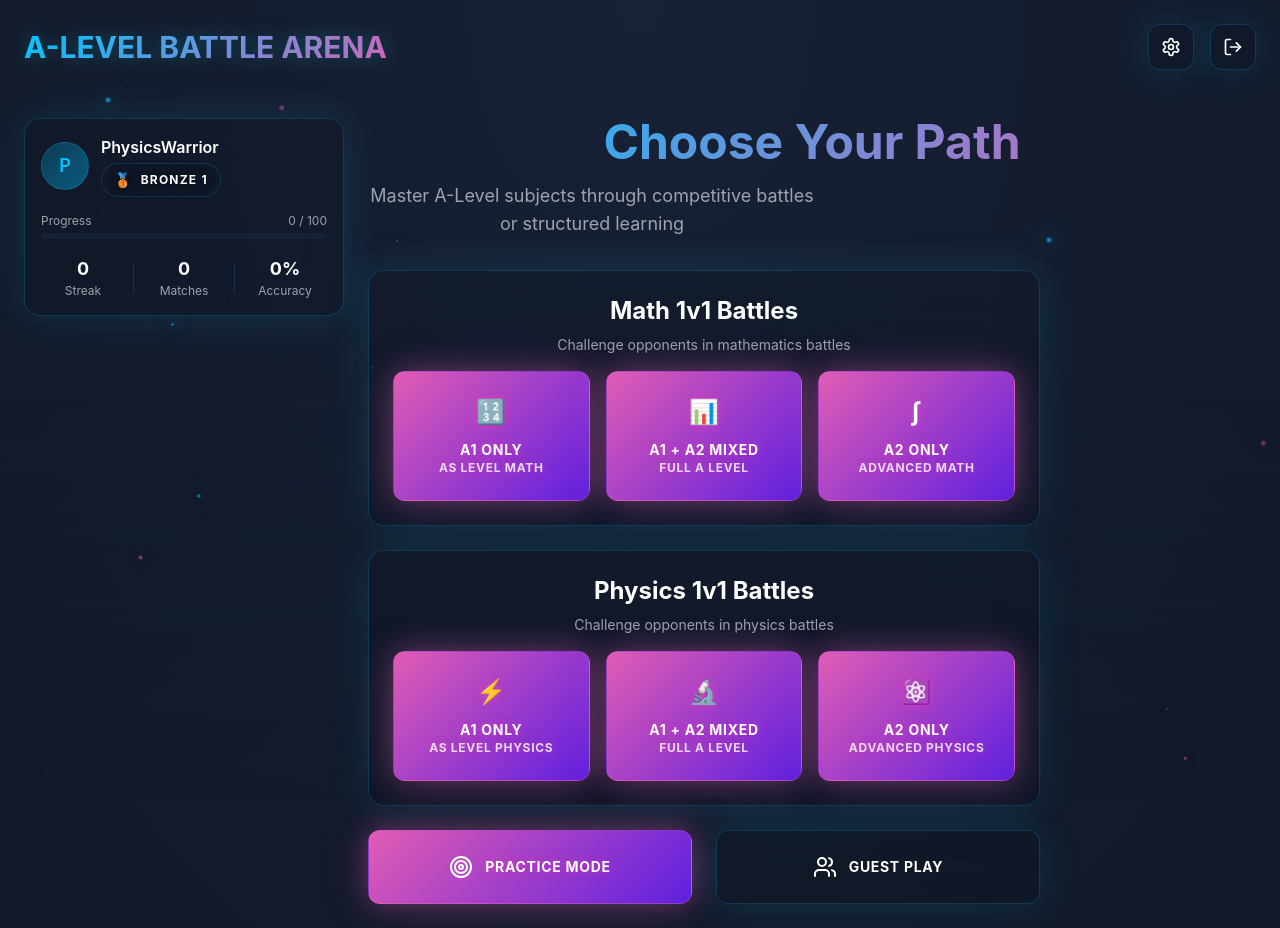
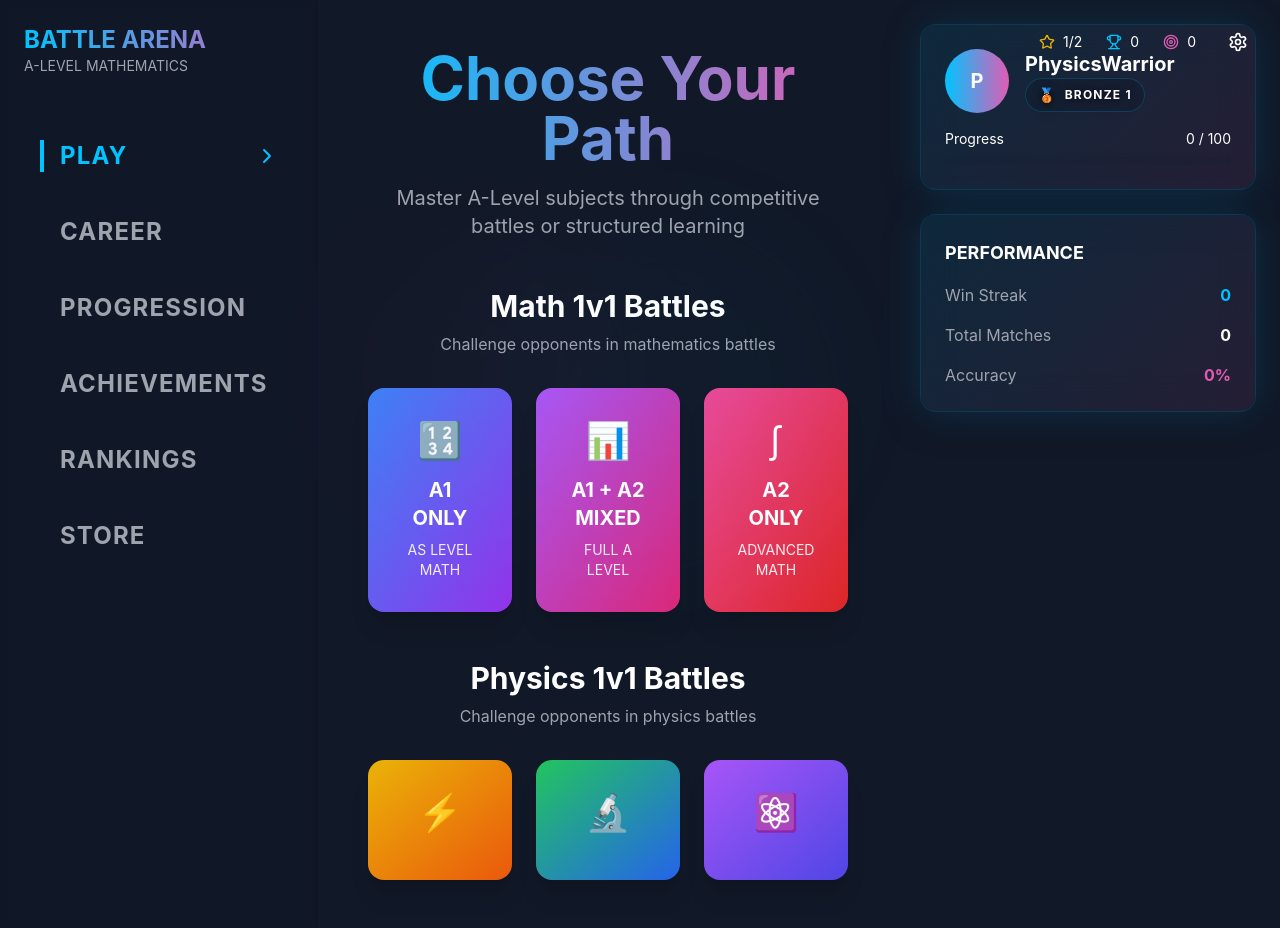
Before and after one commit to EatWheat-25/physics-duel-dash, a React (Vite) app: page / in a window 1280 px wide. Built offline with nearby package versions, Linux system fonts and the light colour scheme.

Commit message:
Revert homepage changes

```diff
--- a/src/components/Dashboard.tsx
+++ b/src/components/Dashboard.tsx
@@ -1,10 +1,8 @@
-import React from 'react';
+import React, { useState } from 'react';
 import { motion } from 'framer-motion';
-import { Settings, LogOut, Edit, Play, Users, Target, BookOpen, Zap, Swords, Trophy } from 'lucide-react';
+import { Settings, LogOut, Play, Users, Target, BookOpen, Trophy, Star, ChevronRight, User, Bell } from 'lucide-react';
 import CyberBackground from './CyberBackground';
 import RankBadge from './RankBadge';
-import RankProgressBar from './RankProgressBar';
-import RankHistory from './RankHistory';
 import { UserRankData } from '@/types/ranking';
 
 interface DashboardProps {
@@ -15,256 +13,266 @@ interface DashboardProps {
 }
 
 const Dashboard: React.FC<DashboardProps> = ({ onStartBattle, onStartMathBattle, onStartPhysicsBattle, userData }) => {
+  const [selectedTab, setSelectedTab] = useState("PLAY");
+
+  const mainMenuItems = [
+    { id: "PLAY", label: "PLAY" },
+    { id: "CAREER", label: "CAREER" },
+    { id: "BATTLEPASS", label: "PROGRESSION" },
+    { id: "COLLECTION", label: "ACHIEVEMENTS" },
+    { id: "AGENTS", label: "RANKINGS" },
+    { id: "STORE", label: "STORE" }
+  ];
+
+  const gameModes = [
+    {
+      id: "A1",
+      title: "A1 ONLY",
+      subtitle: "AS LEVEL MATH",
+      icon: "🔢",
+      gradient: "from-blue-500 to-purple-600"
+    },
+    {
+      id: "A2",
+      title: "A1 + A2 MIXED",
+      subtitle: "FULL A LEVEL",
+      icon: "📊",
+      gradient: "from-purple-500 to-pink-600"
+    },
+    {
+      id: "A2_ONLY",
+      title: "A2 ONLY",
+      subtitle: "ADVANCED MATH",
+      icon: "∫",
+      gradient: "from-pink-500 to-red-600"
+    }
+  ];
+
+  const physicsMode = [
+    { id: "A1", icon: "⚡", gradient: "from-yellow-500 to-orange-600" },
+    { id: "A2", icon: "🔬", gradient: "from-green-500 to-blue-600" },
+    { id: "A2_ONLY", icon: "⚛️", gradient: "from-purple-500 to-indigo-600" }
+  ];
+
   return (
-    <div className="min-h-screen relative">
-      <CyberBackground />
-
-      {/* Top Navigation */}
-      <nav className="relative z-10 flex justify-between items-center p-6">
-        <motion.h1
-          initial={{ opacity: 0, x: -20 }}
-          animate={{ opacity: 1, x: 0 }}
-          className="text-3xl font-bold"
-          style={{
-            background: 'var(--gradient-cyber)',
-            WebkitBackgroundClip: 'text',
-            WebkitTextFillColor: 'transparent',
-            backgroundClip: 'text',
-            textShadow: '0 0 20px rgba(0, 229, 255, 0.3)'
-          }}
-        >
-          A-LEVEL BATTLE ARENA
-        </motion.h1>
-
-        <div className="flex items-center gap-4">
-          <button className="p-3 rounded-xl glassmorphism hover:bg-white/10 transition-all duration-300 group">
-            <Settings className="w-5 h-5 group-hover:rotate-90 transition-transform duration-300" />
-          </button>
-          <button className="p-3 rounded-xl glassmorphism hover:bg-red-500/20 transition-all duration-300">
-            <LogOut className="w-5 h-5" />
+    <div className="min-h-screen bg-background text-foreground overflow-hidden">
+      {/* Top Right Stats */}
+      <div className="absolute top-6 right-6 z-50 flex items-center gap-6 text-sm">
+        <div className="flex items-center gap-2">
+          <Star className="w-4 h-4 text-yellow-500" />
+          <span>1/2</span>
+        </div>
+        <div className="flex items-center gap-2">
+          <Trophy className="w-4 h-4 text-primary" />
+          <span>{userData.currentPoints}</span>
+        </div>
+        <div className="flex items-center gap-2">
+          <Target className="w-4 h-4 text-accent" />
+          <span>{userData.accuracy}</span>
+        </div>
+        <button className="p-2 hover:bg-muted/20 rounded transition-colors">
+          <Settings className="w-5 h-5" />
         </button>
       </div>
-      </nav>
 
-      <div className="relative z-10 flex flex-col md:flex-row gap-6 p-6 max-w-7xl mx-auto">
-        {/* Compact Left Sidebar - Player Summary */}
+      {/* Background Effects */}
+      <div className="absolute inset-0 opacity-20">
+        <div className="absolute top-1/4 right-1/3 w-96 h-96 bg-primary/10 rounded-full blur-3xl"></div>
+        <div className="absolute bottom-1/3 left-1/4 w-80 h-80 bg-accent/10 rounded-full blur-3xl"></div>
+      </div>
+
+      <div className="flex min-h-screen">
+        {/* Left Navigation - Valorant Style */}
+        <div className="w-80 bg-card/10 backdrop-blur-sm border-r border-border/20 flex flex-col p-6">
+          {/* Logo */}
+          <div className="mb-12">
+            <h1 className="text-2xl font-bold bg-gradient-to-r from-primary to-accent bg-clip-text text-transparent">
+              BATTLE ARENA
+            </h1>
+            <p className="text-muted-foreground text-sm">A-LEVEL MATHEMATICS</p>
+          </div>
+
+          {/* Navigation Menu */}
+          <div className="flex-1 space-y-3">
+            {mainMenuItems.map((item, index) => (
+              <motion.button
+                key={item.id}
+                initial={{ x: -50, opacity: 0 }}
+                animate={{ x: 0, opacity: 1 }}
+                transition={{ duration: 0.5, delay: index * 0.1 }}
+                onClick={() => setSelectedTab(item.id)}
+                className={`w-full text-left p-4 text-2xl font-bold tracking-wider transition-all duration-300 relative group ${
+                  selectedTab === item.id
+                    ? 'text-primary'
+                    : 'text-muted-foreground hover:text-foreground'
+                }`}
+              >
+                <div className="flex items-center gap-4">
+                  <div className={`w-1 h-8 transition-all duration-300 ${
+                    selectedTab === item.id ? 'bg-primary' : 'bg-transparent'
+                  }`} />
+                  {item.label}
+                </div>
+                {selectedTab === item.id && (
                   <motion.div
-          initial={{ opacity: 0, x: -30 }}
-          animate={{ opacity: 1, x: 0 }}
-          transition={{ delay: 0.2 }}
-          className="w-full md:w-80 md:max-w-80"
+                    layoutId="activeMenuItem"
+                    className="absolute right-4 top-1/2 -translate-y-1/2"
                   >
-          {/* Compact Player Summary Card */}
-          <div className="glassmorphism rounded-2xl p-4 hover:shadow-lg transition-all duration-300 hover:-translate-y-1 max-h-64">
-            {/* Avatar + Username + Rank */}
-            <div className="flex items-center gap-3 mb-4">
-              <div className="w-12 h-12 rounded-full flex items-center justify-center text-lg font-semibold bg-gradient-to-br from-primary/20 to-primary/40 border border-primary/20">
-                <span className="text-primary">
-                  {userData.avatar || userData.username.charAt(0).toUpperCase()}
-                </span>
+                    <ChevronRight className="w-6 h-6 text-primary" />
+                  </motion.div>
+                )}
+              </motion.button>
+            ))}
           </div>
-              <div className="flex-1 min-w-0">
-                <h3 className="text-base font-semibold truncate">{userData.username}</h3>
-                <div className="mt-1">
+        </div>
+
+        {/* Main Content Area */}
+        <div className="flex-1 flex flex-col p-12">
+          {selectedTab === "PLAY" && (
+            <>
+              {/* Header */}
+              <motion.div
+                initial={{ y: -30, opacity: 0 }}
+                animate={{ y: 0, opacity: 1 }}
+                transition={{ duration: 0.8 }}
+                className="text-center mb-12"
+              >
+                <h2 className="text-6xl font-bold mb-4 bg-gradient-to-r from-primary to-accent bg-clip-text text-transparent">
+                  Choose Your Path
+                </h2>
+                <p className="text-xl text-muted-foreground max-w-2xl mx-auto">
+                  Master A-Level subjects through competitive battles or structured learning
+                </p>
+              </motion.div>
+
+              {/* Math 1v1 Battles */}
+              <motion.div
+                initial={{ y: 30, opacity: 0 }}
+                animate={{ y: 0, opacity: 1 }}
+                transition={{ duration: 0.8, delay: 0.2 }}
+                className="mb-12"
+              >
+                <h3 className="text-3xl font-bold mb-2 text-center">Math 1v1 Battles</h3>
+                <p className="text-muted-foreground text-center mb-8">Challenge opponents in mathematics battles</p>
+
+                <div className="grid grid-cols-3 gap-6 max-w-4xl mx-auto">
+                  {gameModes.map((mode, index) => (
+                    <motion.button
+                      key={mode.id}
+                      initial={{ y: 50, opacity: 0 }}
+                      animate={{ y: 0, opacity: 1 }}
+                      transition={{ duration: 0.6, delay: 0.3 + index * 0.1 }}
+                      onClick={() => onStartMathBattle(mode.id as 'A1' | 'A2_ONLY' | 'A2')}
+                      className={`p-8 rounded-2xl bg-gradient-to-br ${mode.gradient} text-white hover:scale-105 transition-all duration-300 shadow-xl`}
+                      whileHover={{ y: -5 }}
+                      whileTap={{ scale: 0.95 }}
+                    >
+                      <div className="text-4xl mb-4">{mode.icon}</div>
+                      <h4 className="text-xl font-bold mb-2">{mode.title}</h4>
+                      <p className="text-sm opacity-90">{mode.subtitle}</p>
+                    </motion.button>
+                  ))}
+                </div>
+              </motion.div>
+
+              {/* Physics 1v1 Battles */}
+              <motion.div
+                initial={{ y: 30, opacity: 0 }}
+                animate={{ y: 0, opacity: 1 }}
+                transition={{ duration: 0.8, delay: 0.4 }}
+              >
+                <h3 className="text-3xl font-bold mb-2 text-center">Physics 1v1 Battles</h3>
+                <p className="text-muted-foreground text-center mb-8">Challenge opponents in physics battles</p>
+
+                <div className="grid grid-cols-3 gap-6 max-w-4xl mx-auto">
+                  {physicsMode.map((mode, index) => (
+                    <motion.button
+                      key={mode.id}
+                      initial={{ y: 50, opacity: 0 }}
+                      animate={{ y: 0, opacity: 1 }}
+                      transition={{ duration: 0.6, delay: 0.5 + index * 0.1 }}
+                      onClick={() => onStartPhysicsBattle(mode.id as 'A1' | 'A2_ONLY' | 'A2')}
+                      className={`p-8 rounded-2xl bg-gradient-to-br ${mode.gradient} text-white hover:scale-105 transition-all duration-300 shadow-xl`}
+                      whileHover={{ y: -5 }}
+                      whileTap={{ scale: 0.95 }}
+                    >
+                      <div className="text-4xl mb-4">{mode.icon}</div>
+                    </motion.button>
+                  ))}
+                </div>
+              </motion.div>
+            </>
+          )}
+
+          {selectedTab !== "PLAY" && (
+            <div className="flex-1 flex items-center justify-center">
+              <div className="text-center">
+                <h3 className="text-3xl font-bold mb-4 text-muted-foreground">Coming Soon</h3>
+                <p className="text-lg text-muted-foreground">{selectedTab} section is under development</p>
+              </div>
+            </div>
+          )}
+        </div>
+
+        {/* Right Panel */}
+        <div className="w-96 p-6 space-y-6">
+          {/* Player Info */}
+          <motion.div
+            initial={{ x: 50, opacity: 0 }}
+            animate={{ x: 0, opacity: 1 }}
+            transition={{ duration: 0.8, delay: 0.2 }}
+            className="cyber-card p-6"
+          >
+            <div className="flex items-center gap-4 mb-4">
+              <div className="w-16 h-16 rounded-full bg-gradient-to-r from-primary to-accent flex items-center justify-center text-xl font-bold">
+                {userData.username.charAt(0).toUpperCase()}
+              </div>
+              <div>
+                <h3 className="text-xl font-bold">{userData.username}</h3>
                 <RankBadge rank={userData.currentRank} size="sm" />
               </div>
             </div>
-            </div>
 
-            {/* Thin Progress Bar */}
-            <div className="mb-4">
-              <div className="flex items-center justify-between text-xs text-muted-foreground mb-1">
+            <div className="space-y-2">
+              <div className="flex justify-between text-sm">
                 <span>Progress</span>
                 <span>{userData.currentPoints} / 100</span>
               </div>
-              <div className="h-1.5 bg-muted rounded-full overflow-hidden">
+              <div className="w-full bg-muted/20 rounded h-2">
                 <motion.div
-                  className="h-full bg-gradient-to-r from-primary to-primary/80 rounded-full"
+                  className="h-full bg-gradient-to-r from-primary to-accent rounded"
                   initial={{ width: 0 }}
                   animate={{ width: `${userData.currentPoints}%` }}
-                  transition={{ duration: 1, delay: 0.5 }}
+                  transition={{ duration: 1.2, delay: 0.8 }}
                 />
-              </div>
-            </div>
-
-            {/* Mini Stats Row */}
-            <div className="flex items-center justify-between text-center">
-              <div className="flex-1">
-                <div className="text-lg font-bold">{userData.winStreak}</div>
-                <div className="text-xs text-muted-foreground">Streak</div>
-              </div>
-              <div className="w-px h-8 bg-border mx-2" />
-              <div className="flex-1">
-                <div className="text-lg font-bold">{userData.totalMatches}</div>
-                <div className="text-xs text-muted-foreground">Matches</div>
-              </div>
-              <div className="w-px h-8 bg-border mx-2" />
-              <div className="flex-1">
-                <div className="text-lg font-bold">{userData.accuracy}%</div>
-                <div className="text-xs text-muted-foreground">Accuracy</div>
-              </div>
               </div>
             </div>
           </motion.div>
 
-        {/* Right Panel - Choose Your Path */}
+          {/* Stats */}
           <motion.div
-          initial={{ opacity: 0, x: 30 }}
-          animate={{ opacity: 1, x: 0 }}
-          transition={{ delay: 0.4 }}
-          className="flex-1 flex flex-col justify-center space-y-8"
+            initial={{ x: 50, opacity: 0 }}
+            animate={{ x: 0, opacity: 1 }}
+            transition={{ duration: 0.8, delay: 0.4 }}
+            className="cyber-card p-6"
           >
-          <div className="text-center space-y-4">
-            <h2 className="text-5xl font-bold mb-4" style={{
-              background: 'var(--gradient-cyber)',
-              WebkitBackgroundClip: 'text',
-              WebkitTextFillColor: 'transparent',
-              backgroundClip: 'text'
-            }}>
-              Choose Your Path
-            </h2>
-            <p className="text-muted-foreground text-lg max-w-md">
-              Master A-Level subjects through competitive battles or structured learning
-            </p>
+            <h4 className="text-lg font-bold mb-4">PERFORMANCE</h4>
+            <div className="space-y-4">
+              <div className="flex justify-between">
+                <span className="text-muted-foreground">Win Streak</span>
+                <span className="font-bold text-primary">{userData.winStreak}</span>
               </div>
-
-          {/* Game Mode Options */}
-          <div className="space-y-6 w-full max-w-2xl">
-
-            {/* Math 1v1 Battles Section */}
-            <motion.div
-              initial={{ opacity: 0, y: 20 }}
-              animate={{ opacity: 1, y: 0 }}
-              transition={{ delay: 0.6 }}
-              className="glassmorphism rounded-2xl p-6 space-y-4"
-            >
-              <div className="text-center mb-4">
-                <h3 className="text-2xl font-bold text-foreground mb-2">Math 1v1 Battles</h3>
-                <p className="text-sm text-muted-foreground">Challenge opponents in mathematics battles</p>
+              <div className="flex justify-between">
+                <span className="text-muted-foreground">Total Matches</span>
+                <span className="font-bold">{userData.totalMatches}</span>
               </div>
-
-              <div className="grid grid-cols-1 md:grid-cols-3 gap-4">
-                {/* A1 Only */}
-                <motion.button
-                  onClick={() => onStartMathBattle('A1')}
-                  className="cyber-button-neon flex flex-col items-center gap-3 py-6 px-4"
-                  whileHover={{ scale: 1.02 }}
-                  whileTap={{ scale: 0.98 }}
-                >
-                  <div className="text-2xl">🔢</div>
-                  <div className="text-center">
-                    <div className="font-bold text-sm">A1 Only</div>
-                    <div className="text-xs opacity-80">AS Level Math</div>
-                  </div>
-                </motion.button>
-
-                {/* A1 + A2 Mixed */}
-                <motion.button
-                  onClick={() => onStartMathBattle('A2')}
-                  className="cyber-button-neon flex flex-col items-center gap-3 py-6 px-4"
-                  whileHover={{ scale: 1.02 }}
-                  whileTap={{ scale: 0.98 }}
-                >
-                  <div className="text-2xl">📊</div>
-                  <div className="text-center">
-                    <div className="font-bold text-sm">A1 + A2 Mixed</div>
-                    <div className="text-xs opacity-80">Full A Level</div>
-                  </div>
-                </motion.button>
-
-                {/* A2 Only */}
-                <motion.button
-                  onClick={() => onStartMathBattle('A2_ONLY')}
-                  className="cyber-button-neon flex flex-col items-center gap-3 py-6 px-4"
-                  whileHover={{ scale: 1.02 }}
-                  whileTap={{ scale: 0.98 }}
-                >
-                  <div className="text-2xl">∫</div>
-                  <div className="text-center">
-                    <div className="font-bold text-sm">A2 Only</div>
-                    <div className="text-xs opacity-80">Advanced Math</div>
-                  </div>
-                </motion.button>
-              </div>
-            </motion.div>
-
-            {/* Physics 1v1 Battles Section */}
-            <motion.div
-              initial={{ opacity: 0, y: 20 }}
-              animate={{ opacity: 1, y: 0 }}
-              transition={{ delay: 0.8 }}
-              className="glassmorphism rounded-2xl p-6 space-y-4"
-            >
-              <div className="text-center mb-4">
-                <h3 className="text-2xl font-bold text-foreground mb-2">Physics 1v1 Battles</h3>
-                <p className="text-sm text-muted-foreground">Challenge opponents in physics battles</p>
-              </div>
-
-              <div className="grid grid-cols-1 md:grid-cols-3 gap-4">
-                {/* A1 Only */}
-                <motion.button
-                  onClick={() => onStartPhysicsBattle('A1')}
-                  className="cyber-button-neon flex flex-col items-center gap-3 py-6 px-4"
-                  whileHover={{ scale: 1.02 }}
-                  whileTap={{ scale: 0.98 }}
-                >
-                  <div className="text-2xl">⚡</div>
-                  <div className="text-center">
-                    <div className="font-bold text-sm">A1 Only</div>
-                    <div className="text-xs opacity-80">AS Level Physics</div>
-                  </div>
-                </motion.button>
-
-                {/* A1 + A2 Mixed */}
-                <motion.button
-                  onClick={() => onStartPhysicsBattle('A2')}
-                  className="cyber-button-neon flex flex-col items-center gap-3 py-6 px-4"
-                  whileHover={{ scale: 1.02 }}
-                  whileTap={{ scale: 0.98 }}
-                >
-                  <div className="text-2xl">🔬</div>
-                  <div className="text-center">
-                    <div className="font-bold text-sm">A1 + A2 Mixed</div>
-                    <div className="text-xs opacity-80">Full A Level</div>
-                  </div>
-                </motion.button>
-
-                {/* A2 Only */}
-                <motion.button
-                  onClick={() => onStartPhysicsBattle('A2_ONLY')}
-                  className="cyber-button-neon flex flex-col items-center gap-3 py-6 px-4"
-                  whileHover={{ scale: 1.02 }}
-                  whileTap={{ scale: 0.98 }}
-                >
-                  <div className="text-2xl">⚛️</div>
-                  <div className="text-center">
-                    <div className="font-bold text-sm">A2 Only</div>
-                    <div className="text-xs opacity-80">Advanced Physics</div>
-                  </div>
-                </motion.button>
-              </div>
-            </motion.div>
-
-            <div className="grid grid-cols-2 gap-6">
-              <motion.button
-                className="cyber-button-neon flex items-center justify-center gap-3 py-6"
-                whileHover={{ scale: 1.02 }}
-                whileTap={{ scale: 0.98 }}
-              >
-                <Target className="w-6 h-6" />
-                Practice Mode
-              </motion.button>
-              <motion.button
-                className="glassmorphism flex items-center justify-center gap-3 py-6 px-4 rounded-xl font-bold text-sm uppercase tracking-wider transition-all duration-300 hover:bg-white/10"
-                whileHover={{ scale: 1.02 }}
-                whileTap={{ scale: 0.98 }}
-              >
-                <Users className="w-6 h-6" />
-                Guest Play
-              </motion.button>
+              <div className="flex justify-between">
+                <span className="text-muted-foreground">Accuracy</span>
+                <span className="font-bold text-accent">{userData.accuracy}%</span>
               </div>
             </div>
           </motion.div>
+        </div>
       </div>
     </div>
   );
```
Lines whose indentation alone changed are shown as unchanged.
